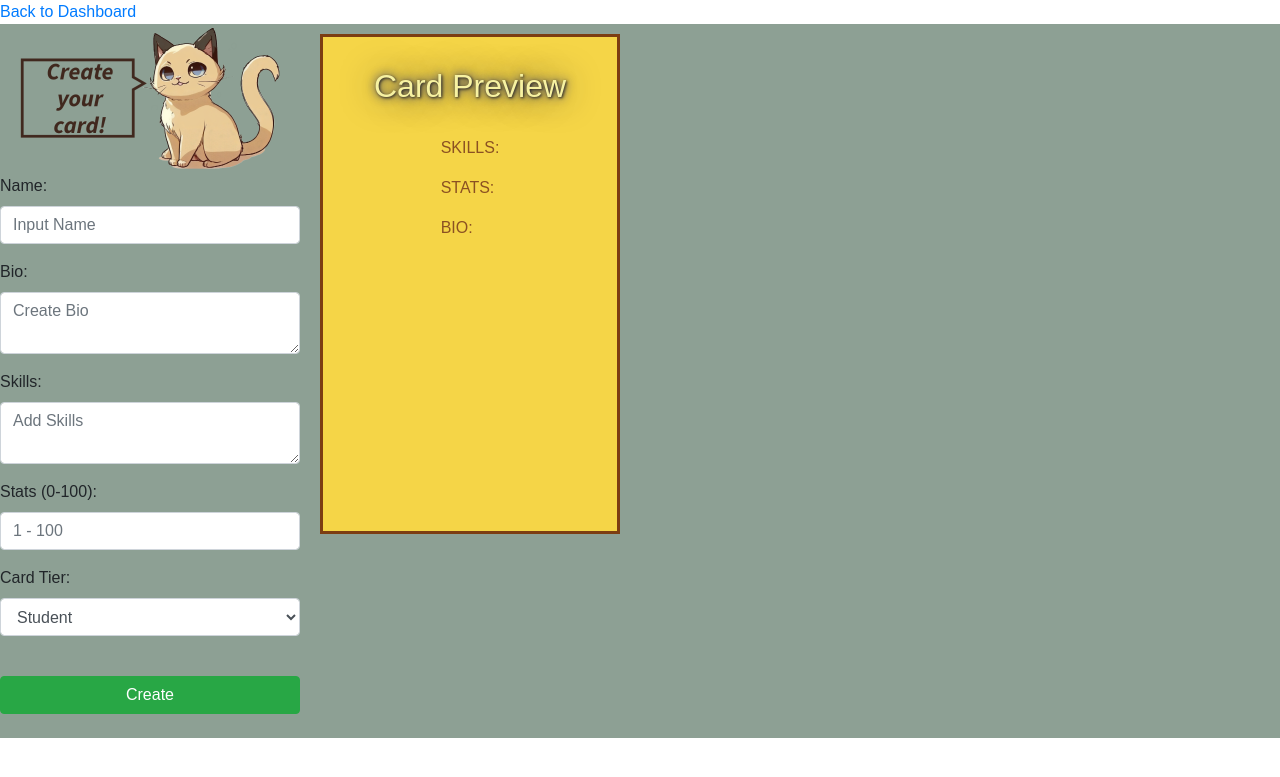
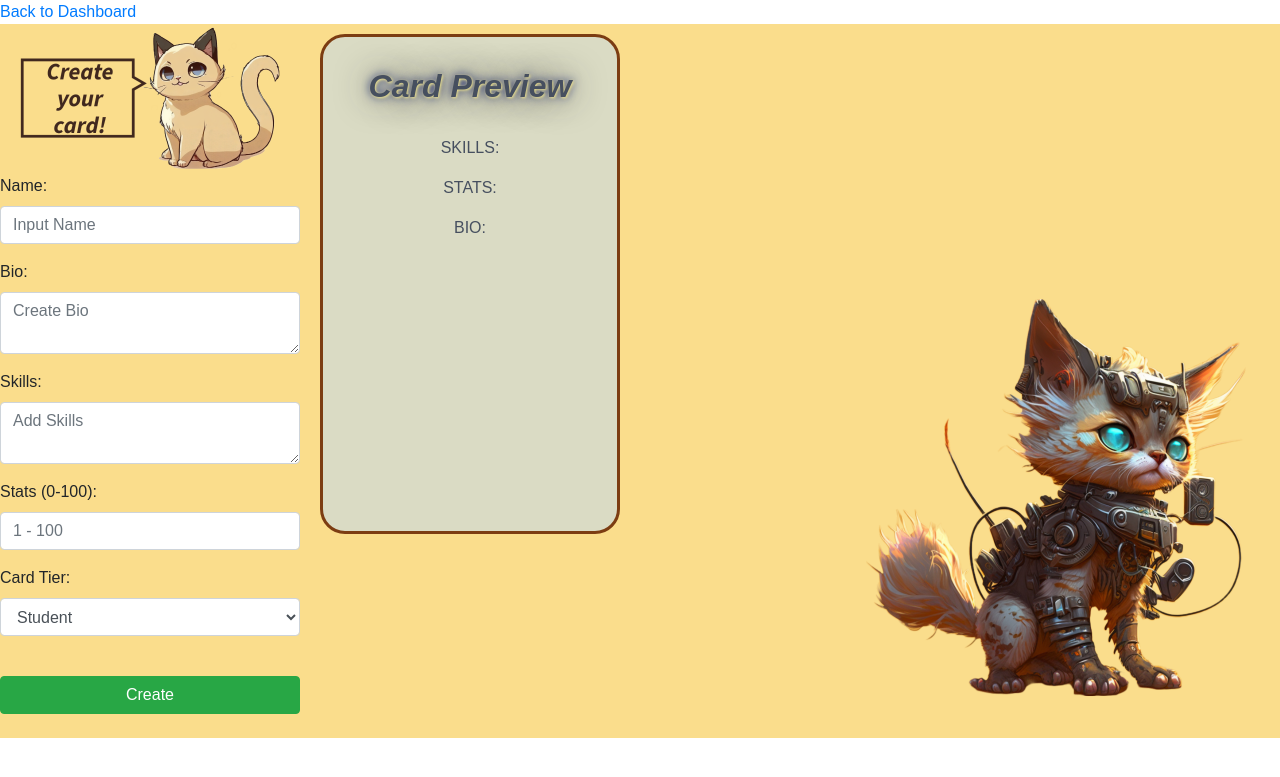
Before and after one commit to torteg4/funGroupProject, a Flask app: page /new/card in a window 1280 px wide. Shown: the top 777 px of the page. Run offline with Flask 2, Linux system fonts and the light colour scheme; the visitor is signed in with stand-in values (Sample User, id 1); data that the repository does not hold is empty; some libraries are stand-ins or nearby versions.

Commit message:
css edited on create form

```diff
--- a/flask_app/static/css/styles.css
+++ b/flask_app/static/css/styles.css
@@ -595,11 +595,14 @@ ul {
 /* CREATE A FORM CSS BEGINS */
 
 #createContainer {
-  background-color: #8da094;
+  background-color: #FADD8C;
   display: flex;
-  /* flex-direction:row; */
+  background-image: url(../pictures/create-bg-transparent.png);
+  background-repeat: no-repeat;
+  background-position: right bottom;
 
 }
+
 .createContainerLeft{
   /* width: 300px;
   display: flex;
@@ -617,40 +620,46 @@ ul {
   width: 300px;
   height: 500px;
   border: 3px solid #7c3d12;
-  background-color: #F5D547;
+  border-radius: 25px;
+  background-color: #DADBC4;
   margin:10px 20px 10px 20px;
+  text-align: center;
 }
 
 .cardPreview {
   display: flex;
   flex-direction:column;
   align-items: center;
-  background-color: #F5D547;
 }
 
 .cardPreview-title {
-  margin-top: 30px;
+  padding-top:10px;
+  margin-top: 20px;
   margin-bottom: 5px;
-  color: #f7f2a1;
-  text-shadow: 1px 1px 3px #232126, 0 0 35px #232126, 0 0 10px #19297C;
-  background-color: #F5D547;
+  color: #464f5f;
+  font-weight: bold;
+  text-shadow: 1px 1px 3px #f4e88e, 0 0 35px #232126, 0 0 10px #19297C;
+  border-radius: 25px;
 }
 
 .cardPreview-name {
   margin-top: 10px;
   margin-bottom: 0;
-  background-color: #F5D547;
 }
 
 #name-output {
-  color: #592b21;
+  color: #464f5f;
+}
 
+#skills-output, #stats-output, #bio-output {
+  color: #8b5122;
 }
+
 .cardPreview-body {
   padding: 0;
   margin-top: 0;
   margin-bottom: 0;
-  background-color: #F5D547;
+  background-color: #DADBC4;
 }
 .cardPreview-list {
   padding: inherit;
@@ -658,8 +667,7 @@ ul {
 }
 .cardPreview-list-item{
   padding: inherit;
-  color: #8b5122;
-
+  color: #464f5f;
 }
 
 /* CREATE FORM CSS ENDS */
--- a/flask_app/templates/create_card.html
+++ b/flask_app/templates/create_card.html
@@ -17,6 +17,7 @@
     </div>
 
     <div id="createContainer">
+        <!-- <img class="create-bg-kitty" src="{{ url_for('static', filename='pictures/create-bg-transparent.png') }}" alt="BG Kitty"> -->
 
     <div class="createContainerLeft">
 
@@ -102,8 +103,8 @@
     <div class="createContainerRight">
 
         <div class="cardPreview">
-            <h2 class="cardPreview-title">Card Preview</h2>
-            <h4 class="cardPreview-name"><p id="name-output"></p></h4>
+            <h2 class="cardPreview-title"><em>Card Preview</em></h2>
+            <h4 class="cardPreview-name"><b><p id="name-output"></p></b></h4>
             <!-- <h3 class="card-subtitle"><p id="tier-output"></p></h3> -->
             <div  class="cardPreview-body">
                 <ul class="cardPreview-list">
```
Also changed, not shown: flask_app/static/pictures/create-bg-transparent.png (added).
